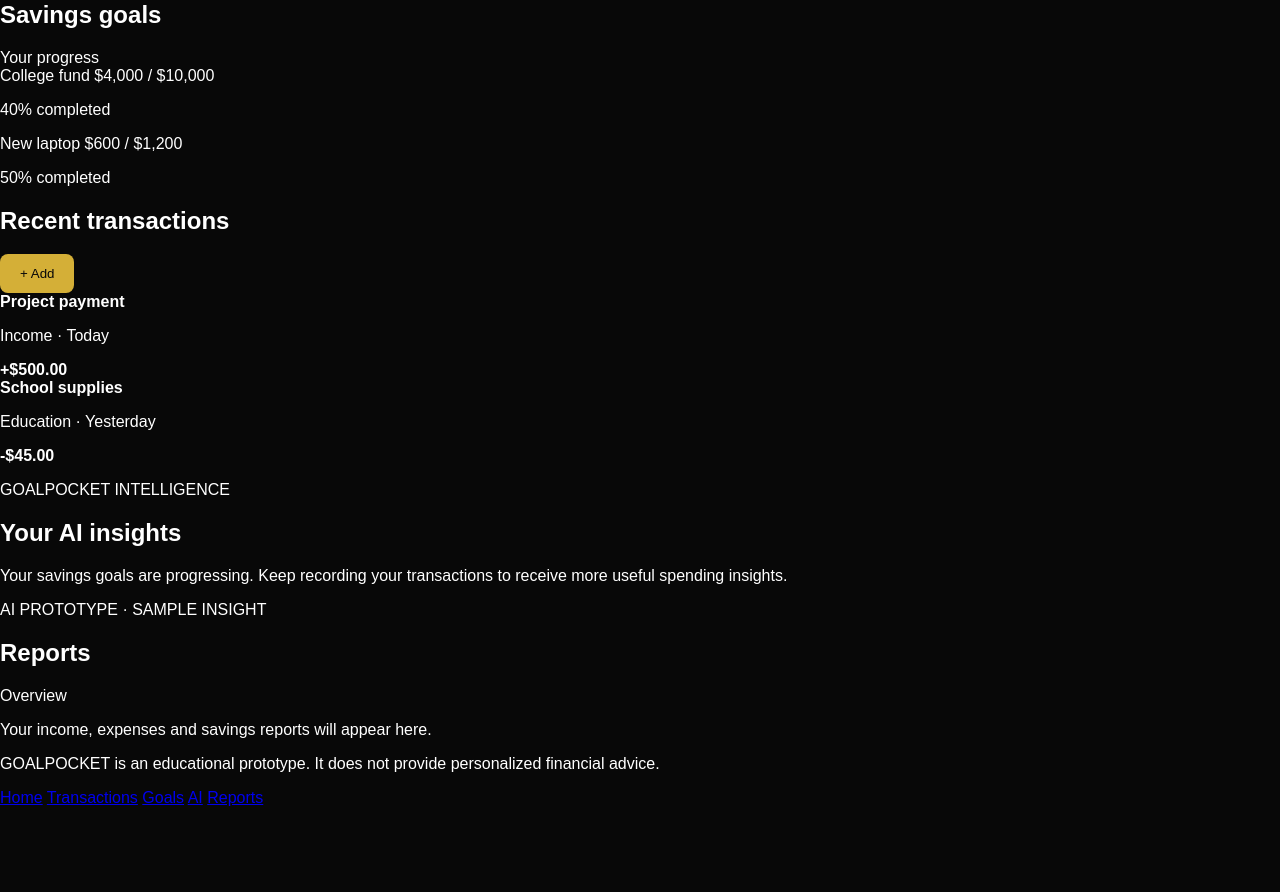
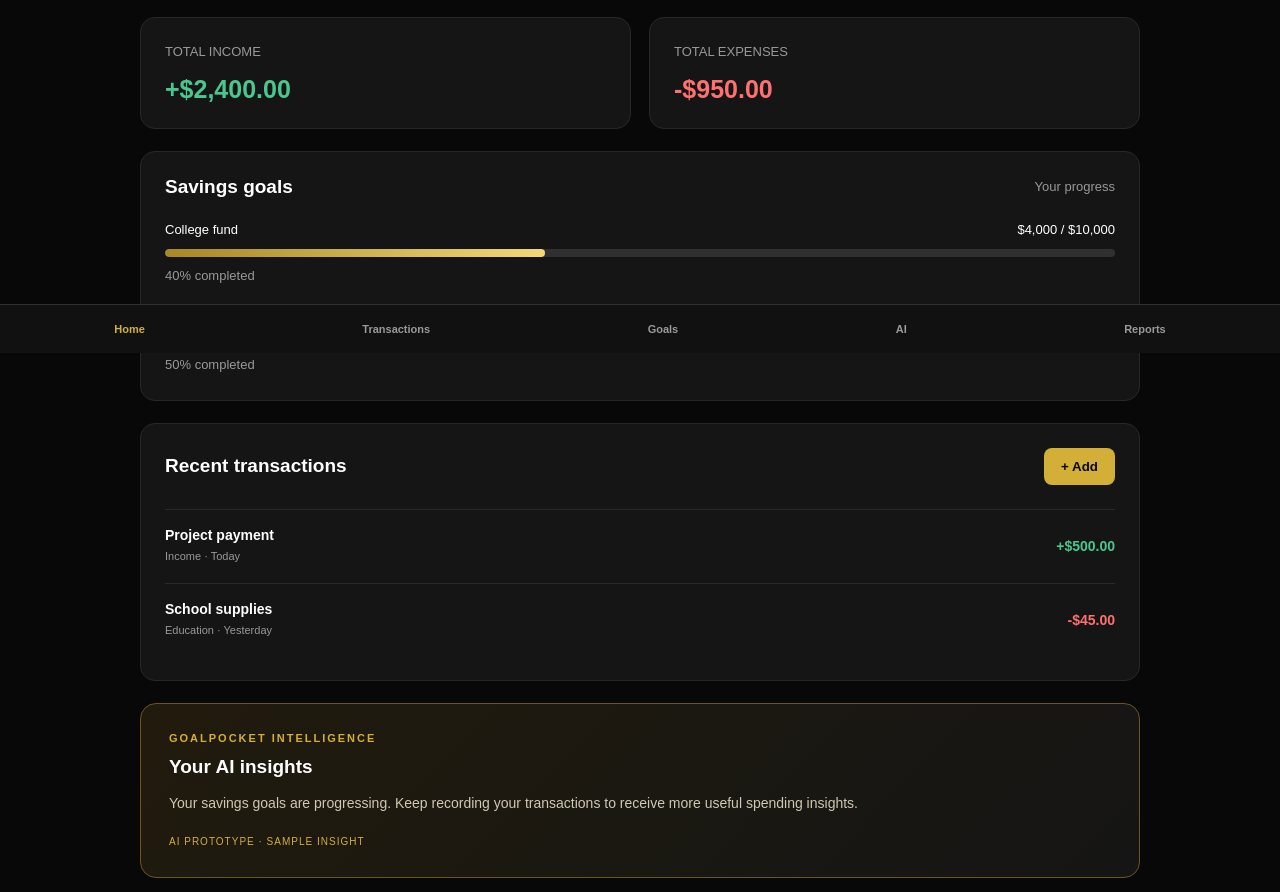
Before and after one commit to mahwongeorge2-byte/goalpocket-1000, a plain HTML site: page index.html in a window 1280 px wide. Shown: the part 447-1339 px from the top of the page. Before the commit the page ends 1254 px from the top, so only its background shows below. Drawn offline with Linux system fonts and the light colour scheme.

Commit message:
Update style.css

```diff
--- a/style.css
+++ b/style.css
@@ -1,29 +1,338 @@
-/* GOALPOCKET 1000 — Design foundation */
+
+/* ==================================
+   GOALPOCKET 1000 — PREMIUM DESIGN
+================================== */
 
 :root {
   --background: #080808;
   --surface: #151515;
+  --surface-light: #1e1e1e;
   --gold: #d4af37;
+  --gold-light: #f3d879;
   --white: #ffffff;
   --muted: #999999;
+  --green: #48c78e;
+  --red: #ff7070;
 }
 
 * {
   box-sizing: border-box;
+  margin: 0;
+  padding: 0;
+}
+
+html {
+  scroll-behavior: smooth;
 }
 
 body {
-  margin: 0;
   background: var(--background);
   color: var(--white);
   font-family: Arial, sans-serif;
+  padding-bottom: 90px;
 }
+
+/* HEADER */
+
+.topbar {
+  display: flex;
+  justify-content: space-between;
+  align-items: center;
+  padding: 22px 7%;
+  border-bottom: 1px solid #252525;
+}
+
+.brand {
+  color: var(--white);
+  text-decoration: none;
+  font-size: 21px;
+  font-weight: 800;
+  letter-spacing: 2px;
+}
+
+.brand span {
+  color: var(--gold);
+}
+
+.profile {
+  width: 42px;
+  height: 42px;
+  border-radius: 50%;
+  display: grid;
+  place-items: center;
+  background: var(--gold);
+  color: #080808;
+  font-weight: bold;
+}
+
+/* MAIN LAYOUT */
+
+.dashboard {
+  width: min(100% - 40px, 1000px);
+  margin: 40px auto;
+}
+
+.welcome {
+  margin-bottom: 30px;
+}
+
+.eyebrow {
+  color: var(--gold);
+  font-size: 11px;
+  font-weight: bold;
+  letter-spacing: 2px;
+  margin-bottom: 12px;
+}
+
+.welcome h1 {
+  font-size: clamp(30px, 5vw, 42px);
+  margin-bottom: 8px;
+}
+
+.muted {
+  color: var(--muted);
+  font-size: 13px;
+  line-height: 1.6;
+}
+
+/* BALANCE */
+
+.balance-card {
+  background: linear-gradient(135deg, #252014, #151515 75%);
+  border: 1px solid #57491f;
+  border-radius: 18px;
+  padding: 32px;
+  margin-bottom: 20px;
+}
+
+.balance-card h2 {
+  color: var(--gold-light);
+  font-size: clamp(34px, 7vw, 48px);
+  margin: 15px 0;
+}
+
+.balance-note {
+  color: #b8a56c;
+  font-size: 12px;
+}
+
+/* INCOME AND EXPENSES */
+
+.summary-grid {
+  display: grid;
+  grid-template-columns: repeat(2, 1fr);
+  gap: 18px;
+  margin-bottom: 22px;
+}
+
+.summary-card,
+.panel {
+  background: var(--surface);
+  border: 1px solid #282828;
+  border-radius: 15px;
+  padding: 24px;
+}
+
+.summary-card h3 {
+  font-size: clamp(19px, 4vw, 25px);
+  margin-top: 13px;
+}
+
+.income {
+  color: var(--green);
+}
+
+.expense {
+  color: var(--red);
+}
+
+/* SECTION HEADINGS */
+
+.panel {
+  margin-bottom: 22px;
+}
+
+.section-heading {
+  display: flex;
+  justify-content: space-between;
+  align-items: center;
+  gap: 12px;
+  margin-bottom: 24px;
+}
+
+.section-heading h2,
+.ai-panel h2 {
+  font-size: 19px;
+}
+
+/* SAVINGS GOALS */
+
+.goal {
+  margin-bottom: 24px;
+}
+
+.goal:last-child {
+  margin-bottom: 0;
+}
+
+.goal-heading {
+  display: flex;
+  justify-content: space-between;
+  gap: 12px;
+  font-size: 13px;
+  margin-bottom: 12px;
+}
+
+.progress-track {
+  width: 100%;
+  height: 8px;
+  background: #303030;
+  border-radius: 20px;
+  overflow: hidden;
+}
+
+.progress-fill {
+  height: 100%;
+  background: linear-gradient(90deg, #a88725, var(--gold-light));
+  border-radius: 20px;
+}
+
+.goal .muted {
+  margin-top: 9px;
+}
+
+/* TRANSACTIONS */
+
+.transaction {
+  display: flex;
+  justify-content: space-between;
+  align-items: center;
+  gap: 15px;
+  padding: 17px 0;
+  border-top: 1px solid #292929;
+  font-size: 14px;
+}
+
+.transaction .muted {
+  margin-top: 5px;
+  font-size: 11px;
+}
+
+/* BUTTONS */
 
 button {
   background: var(--gold);
   color: #080808;
   border: none;
-  padding: 12px 20px;
   border-radius: 8px;
+  padding: 11px 17px;
+  font-weight: bold;
   cursor: pointer;
+  transition: 0.2s ease;
 }
+
+button:hover {
+  background: var(--gold-light);
+  transform: translateY(-2px);
+}
+
+/* AI PANEL */
+
+.ai-panel {
+  background: linear-gradient(135deg, #211b0d, #151515);
+  border: 1px solid #6b5521;
+  border-radius: 16px;
+  padding: 28px;
+  margin-bottom: 22px;
+}
+
+.ai-panel h2 {
+  margin-bottom: 14px;
+}
+
+.ai-panel > p:not(.eyebrow) {
+  color: #d0c8b3;
+  line-height: 1.7;
+  font-size: 14px;
+}
+
+.prototype-label {
+  display: inline-block;
+  margin-top: 20px;
+  color: var(--gold);
+  font-size: 10px;
+  letter-spacing: 1px;
+}
+
+/* DISCLAIMER */
+
+.disclaimer {
+  text-align: center;
+  color: #777777;
+  font-size: 11px;
+  line-height: 1.6;
+  padding: 20px 10px;
+}
+
+/* BOTTOM NAVIGATION */
+
+.bottom-nav {
+  position: fixed;
+  bottom: 0;
+  left: 0;
+  width: 100%;
+  display: flex;
+  justify-content: space-around;
+  align-items: center;
+  gap: 5px;
+  background: #111111;
+  border-top: 1px solid #35302a;
+  padding: 18px 8px;
+  z-index: 100;
+}
+
+.bottom-nav a {
+  color: var(--muted);
+  text-decoration: none;
+  font-size: 11px;
+  font-weight: bold;
+}
+
+.bottom-nav a.active,
+.bottom-nav a:hover {
+  color: var(--gold);
+}
+
+/* MOBILE RESPONSIVENESS */
+
+@media (max-width: 600px) {
+  .topbar {
+    padding: 17px 20px;
+  }
+
+  .dashboard {
+    width: calc(100% - 28px);
+    margin: 28px auto;
+  }
+
+  .balance-card {
+    padding: 25px 20px;
+  }
+
+  .summary-grid {
+    gap: 10px;
+  }
+
+  .summary-card,
+  .panel {
+    padding: 18px;
+  }
+
+  .bottom-nav {
+    padding: 17px 5px;
+  }
+
+  .bottom-nav a {
+    font-size: 10px;
+  }
+}
```
